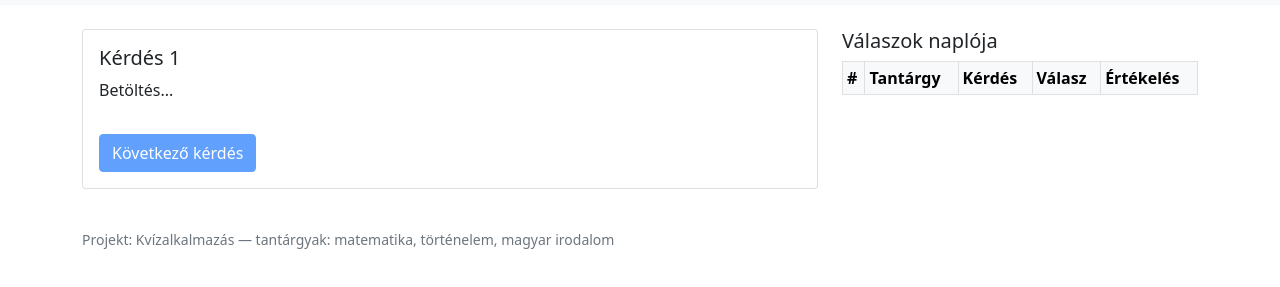
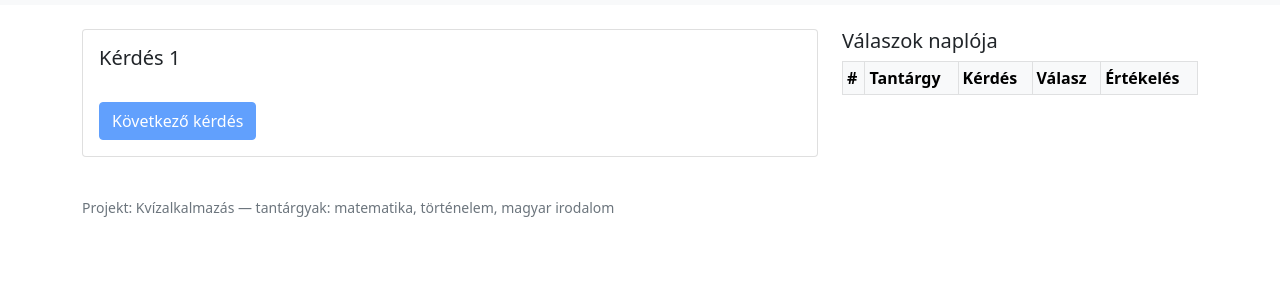
Before and after one commit to FeherZoltan/Projektmunka1, a plain HTML site: page index.html in a window 1280 px wide. Shown: the part 51-338 px from the top of the page. Drawn offline with nearby package versions, Linux system fonts and the light colour scheme; a script that the page names is missing.

Commit message:
html fix

```diff
--- a/index.html
+++ b/index.html
@@ -24,7 +24,7 @@
 			<div class="card mb-3">
 				<div class="card-body">
 					<h5 id="question-number" class="card-title">Kérdés 1</h5>
-					<p id="question-text" class="card-text">Betöltés...</p>
+					<p id="question-text" class="card-text"></p>
 
 					<div id="options" class="list-group mb-3">
 					</div>
```
